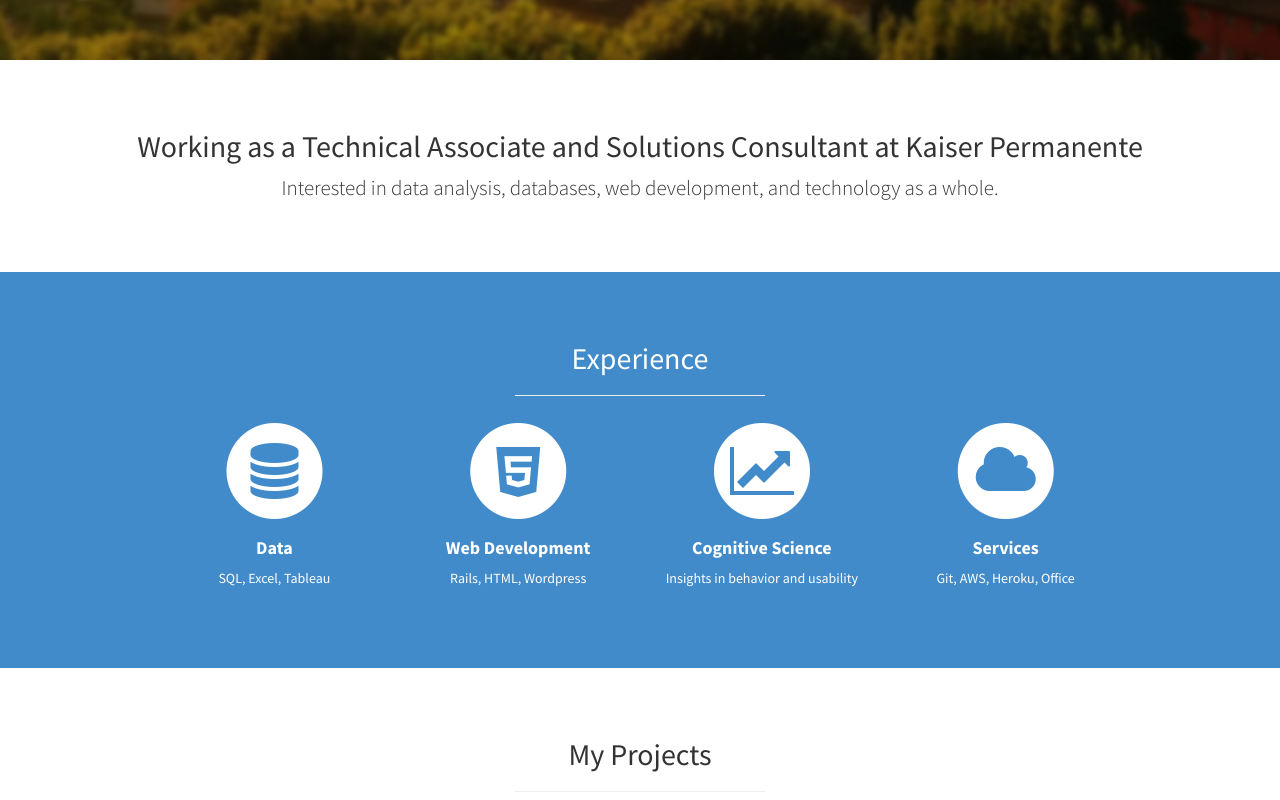
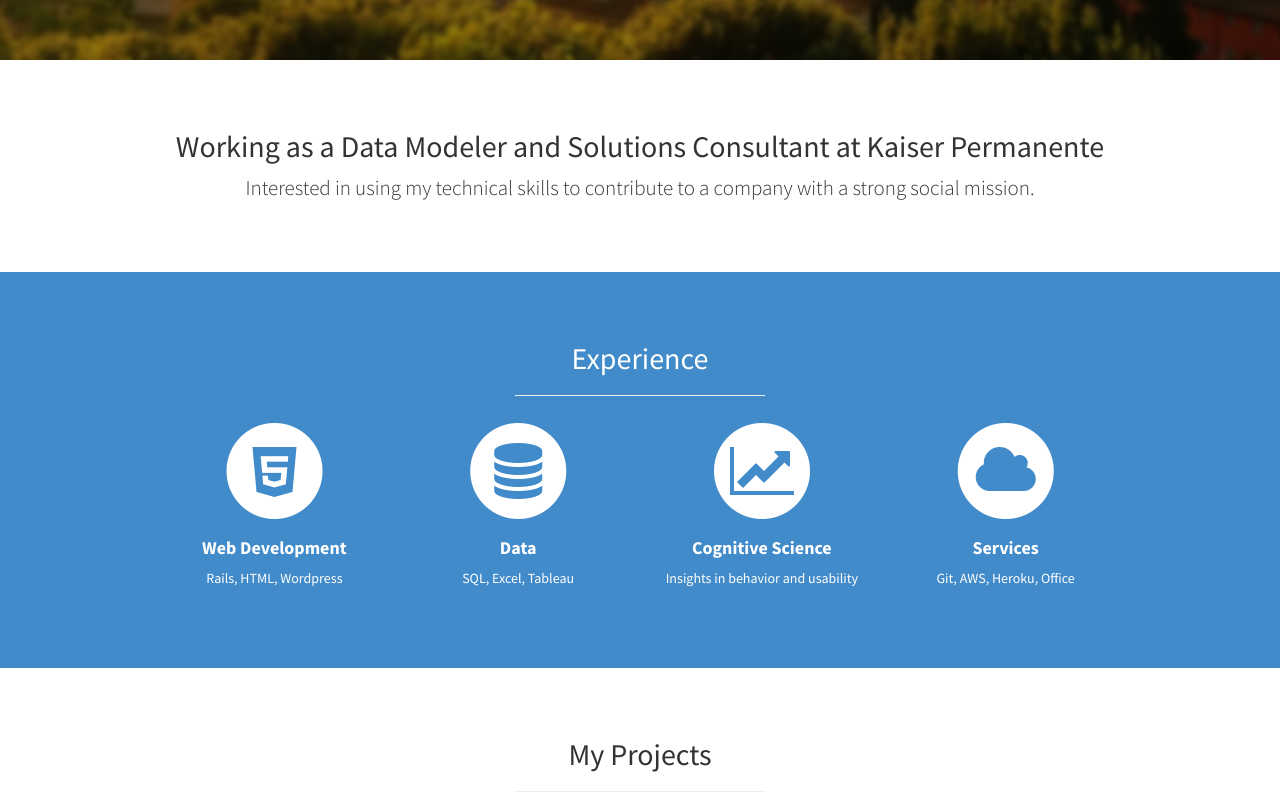
Before and after one commit to lingrino/website, a plain HTML site: page index.html in a window 1280 px wide. Shown: the part 740-1540 px from the top of the page. Drawn offline with Linux system fonts and the light colour scheme.

Commit message:
Added new project and reworded profile.

```diff
--- a/index.html
+++ b/index.html
@@ -77,8 +77,8 @@
         <div class="container">
             <div class="row">
                 <div class="col-lg-12 text-center">
-                    <h2>Working as a Technical Associate and Solutions Consultant at Kaiser Permanente</h2>
-                    <p class="lead">Interested in data analysis, databases, web development, and technology as a whole.</p>
+                    <h2>Working as a Data Modeler and Solutions Consultant at Kaiser Permanente</h2>
+                    <p class="lead">Interested in using my technical skills to contribute to a company with a strong social mission.</p>
                 </div>
             </div>
             <!-- /.row -->
@@ -99,12 +99,12 @@
                             <div class="service-item">
                                 <span class="fa-stack fa-4x">
                                 <i class="fa fa-circle fa-stack-2x"></i>
-                                <i class="fa fa-database fa-stack-1x text-primary"></i>
+                                <i class="fa fa-html5 fa-stack-1x text-primary"></i>
                             </span>
                                 <h4>
-                                    <strong>Data</strong>
+                                    <strong>Web Development</strong>
                                 </h4>
-                                <p>SQL, Excel, Tableau</p>
+                                <p>Rails, HTML, Wordpress</p>
                                 <!-- <a href="#" class="btn btn-light">Details</a> -->
                             </div>
                         </div>
@@ -112,12 +112,12 @@
                             <div class="service-item">
                                 <span class="fa-stack fa-4x">
                                 <i class="fa fa-circle fa-stack-2x"></i>
-                                <i class="fa fa-html5 fa-stack-1x text-primary"></i>
+                                <i class="fa fa-database fa-stack-1x text-primary"></i>
                             </span>
                                 <h4>
-                                    <strong>Web Development</strong>
+                                    <strong>Data</strong>
                                 </h4>
-                                <p>Rails, HTML, Wordpress</p>
+                                <p>SQL, Excel, Tableau</p>
                                 <!-- <a href="#" class="btn btn-light">Details</a> -->
                             </div>
                         </div>
@@ -190,6 +190,13 @@
                             <div class="portfolio-item">
                                 <a href="http://www.halelandscape.com/">
                                     <img class="img-portfolio img-responsive" src="img/landscape.png">
+                                </a>
+                            </div>
+                        </div>
+                        <div class="col-md-6">
+                            <div class="portfolio-item">
+                                <a href="https://myphotosite.herokuapp.com">
+                                    <img class="img-portfolio img-responsive" src="img/photosite.png">
                                 </a>
                             </div>
                         </div>
```
Also changed, not shown: img/me.png, img/old me.png (added), img/photosite.png (added), 1 other file. Lines whose indentation alone changed are shown as unchanged.
